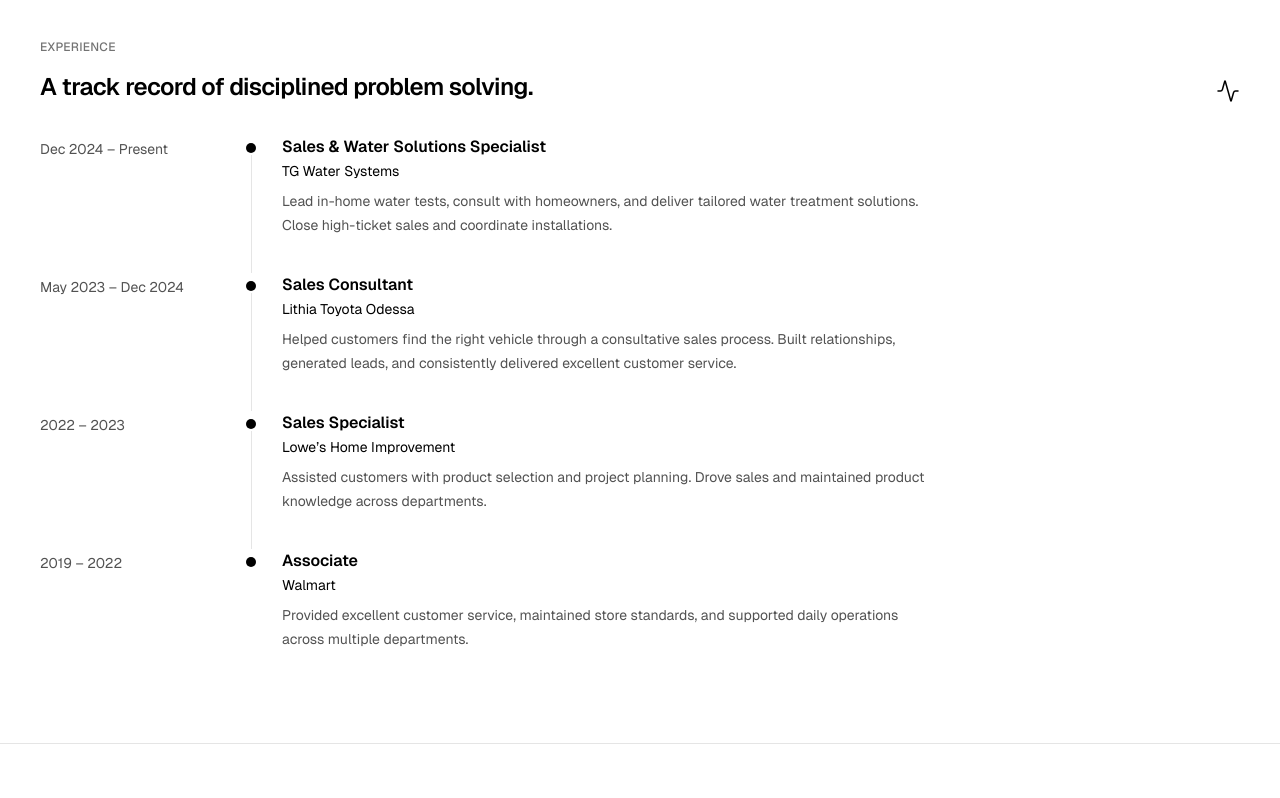
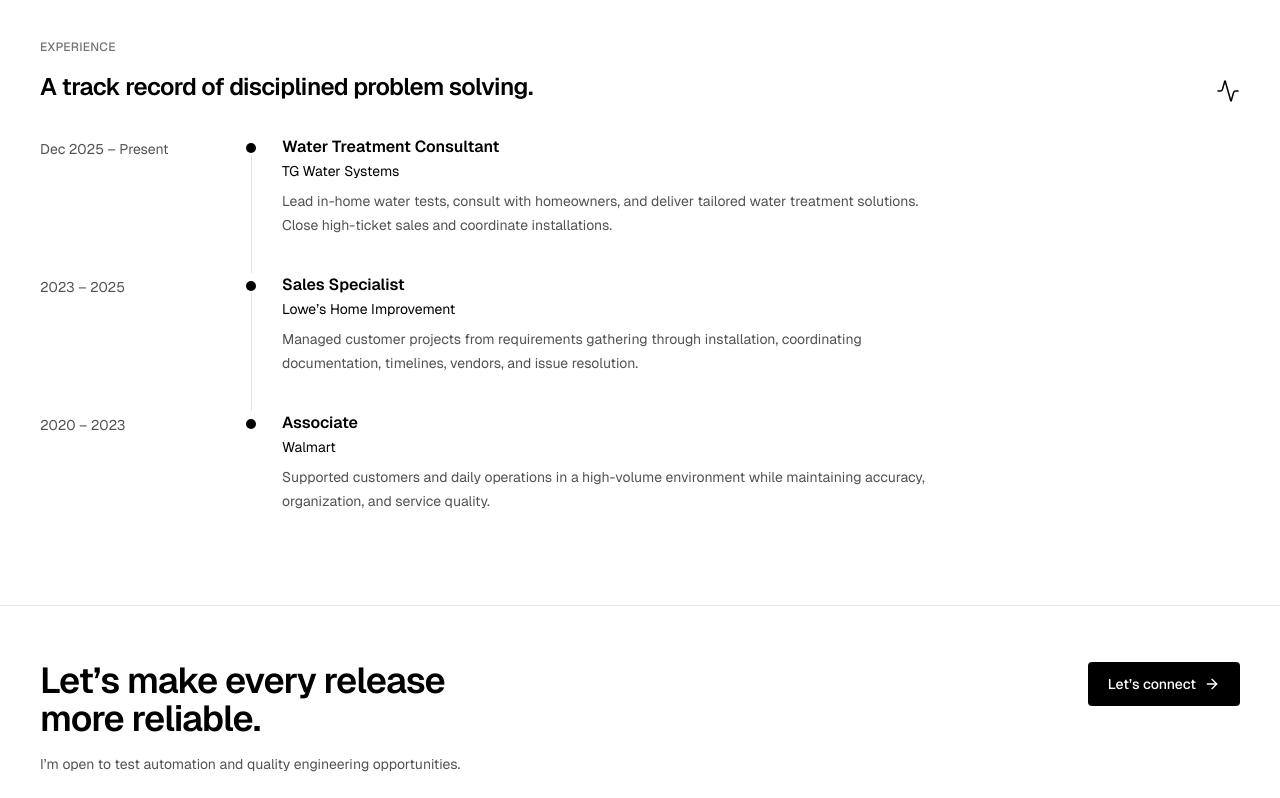
Before and after one commit to danielFernandezDj/daniel-portfolio, a Next.js app: page / in a window 1280 px wide. Shown: the part 3420-4218 px from the top of the page. Built offline with nearby package versions, Linux system fonts and the light colour scheme.

Commit message:
Feat: Updating Experience description.

```diff
--- a/app/page.tsx
+++ b/app/page.tsx
@@ -21,6 +21,7 @@ import {
 
 import { Badge } from "@/components/ui/badge"
 import { Button } from "@/components/ui/button"
+import { describe } from "node:test"
 
 const services = [
   {
@@ -85,28 +86,22 @@ const projects = [
 
 const experience = [
   {
-    date: "Dec 2024 – Present",
-    role: "Sales & Water Solutions Specialist",
+    date: "Dec 2025 – Present",
+    role: "Water Treatment Consultant",
     company: "TG Water Systems",
     copy: "Lead in-home water tests, consult with homeowners, and deliver tailored water treatment solutions. Close high-ticket sales and coordinate installations.",
   },
   {
-    date: "May 2023 – Dec 2024",
-    role: "Sales Consultant",
-    company: "Lithia Toyota Odessa",
-    copy: "Helped customers find the right vehicle through a consultative sales process. Built relationships, generated leads, and consistently delivered excellent customer service.",
+    date: "2023 – 2025",
+    role: "Sales Specialist",
+    company: "Lowe’s Home Improvement",
+    copy: "Managed customer projects from requirements gathering through installation, coordinating documentation, timelines, vendors, and issue resolution.",
   },
   {
-    date: "2022 – 2023",
-    role: "Sales Specialist",
-    company: "Lowe’s Home Improvement",
-    copy: "Assisted customers with product selection and project planning. Drove sales and maintained product knowledge across departments.",
-  },
-  {
-    date: "2019 – 2022",
+    date: "2020 – 2023",
     role: "Associate",
     company: "Walmart",
-    copy: "Provided excellent customer service, maintained store standards, and supported daily operations across multiple departments.",
+    copy: "Supported customers and daily operations in a high-volume environment while maintaining accuracy, organization, and service quality.",
   },
 ]
 
@@ -406,7 +401,7 @@ export default function Home() {
           </div>
           <div className="mt-12 flex flex-col-reverse justify-between gap-6 sm:flex-row sm:items-center">
             <p className="text-xs text-neutral-500">
-              © 2026 Daniel Fernández. All rights reserved.
+              © 2026 Daniel Fernandez. All rights reserved.
             </p>
             <div className="flex gap-7">
               <a
```
